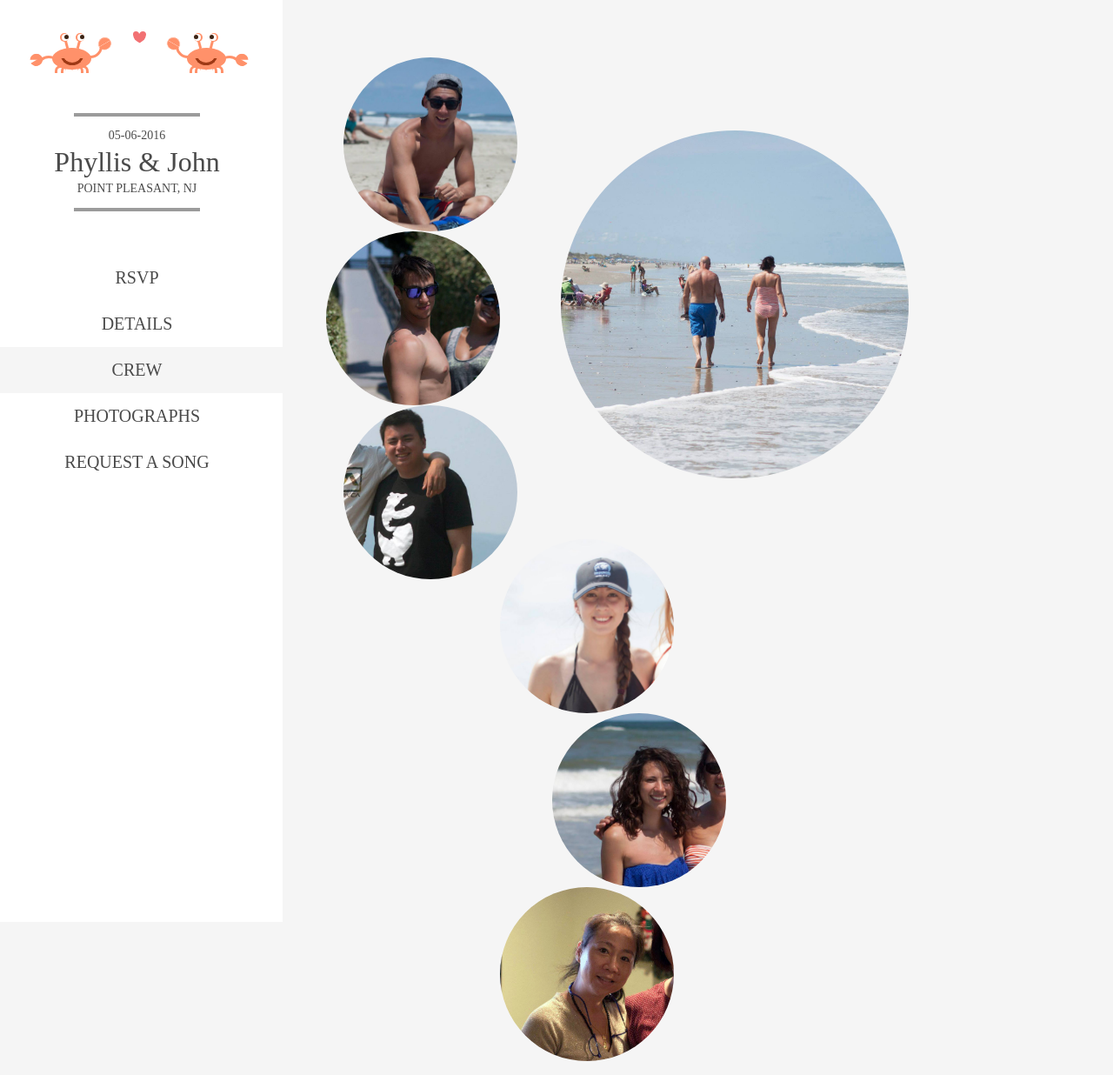
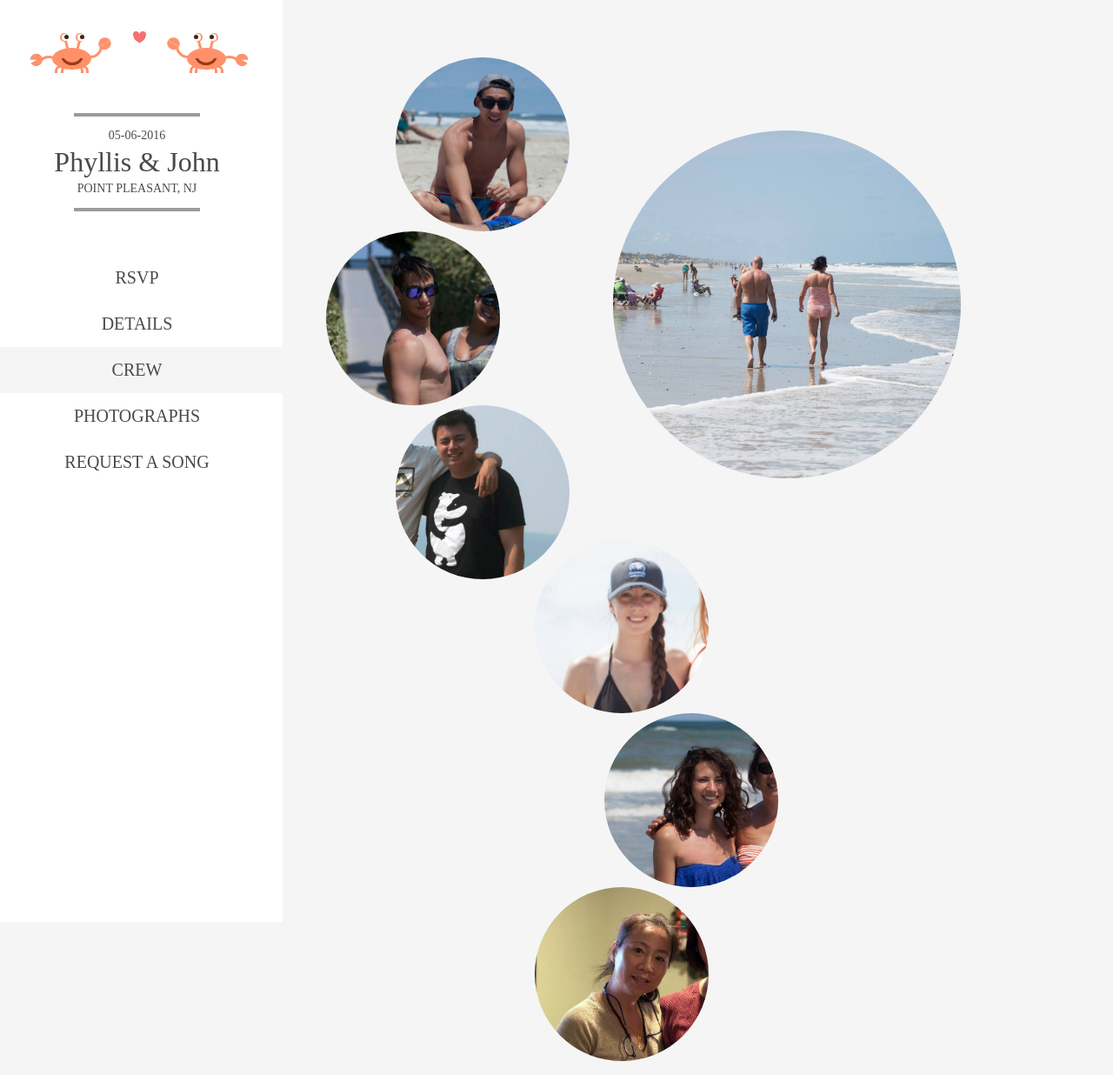
Before and after one commit to phyllisandjohn/phyllisandjohn.github.io, a Jekyll site: the page crew/index.html, which Jekyll copies as it is, in a window 1280 px wide. Shown: the whole page at 87% size. Built offline with Jekyll 4.4.1, drawn with Linux system fonts in a browser that asks for light colours.

Commit message:
Update crew.css

```diff
--- a/css/crew.css
+++ b/css/crew.css
@@ -75,11 +75,11 @@
 }
 
 .groom .supporting-1, .groom .supporting-3 {
-  margin-left: 20px;
+  margin-left: 80px;
 }
 
 .bride .supporting-1, .bride .supporting-3 {
-  margin-left: -60px;
+  margin-left: -80px;
 }
 
 .supporting, .together{
```
